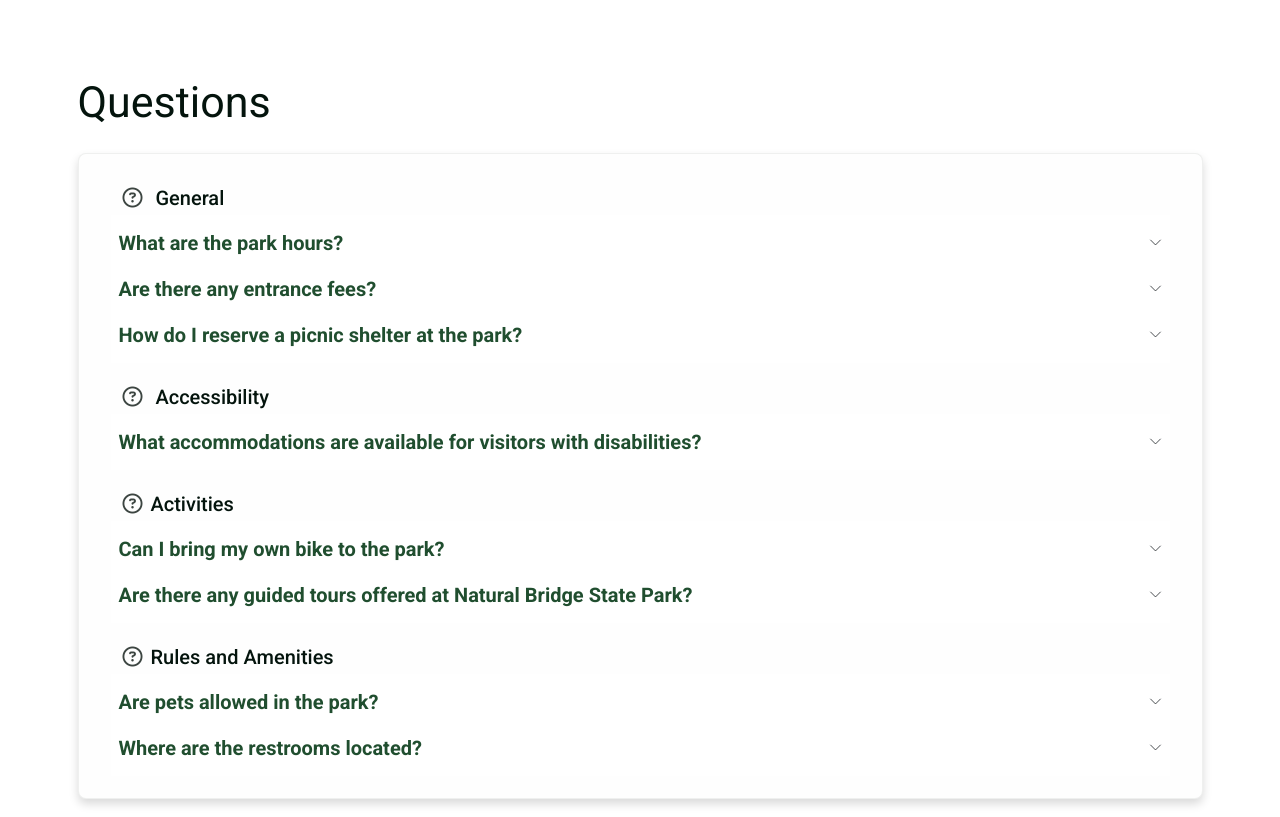
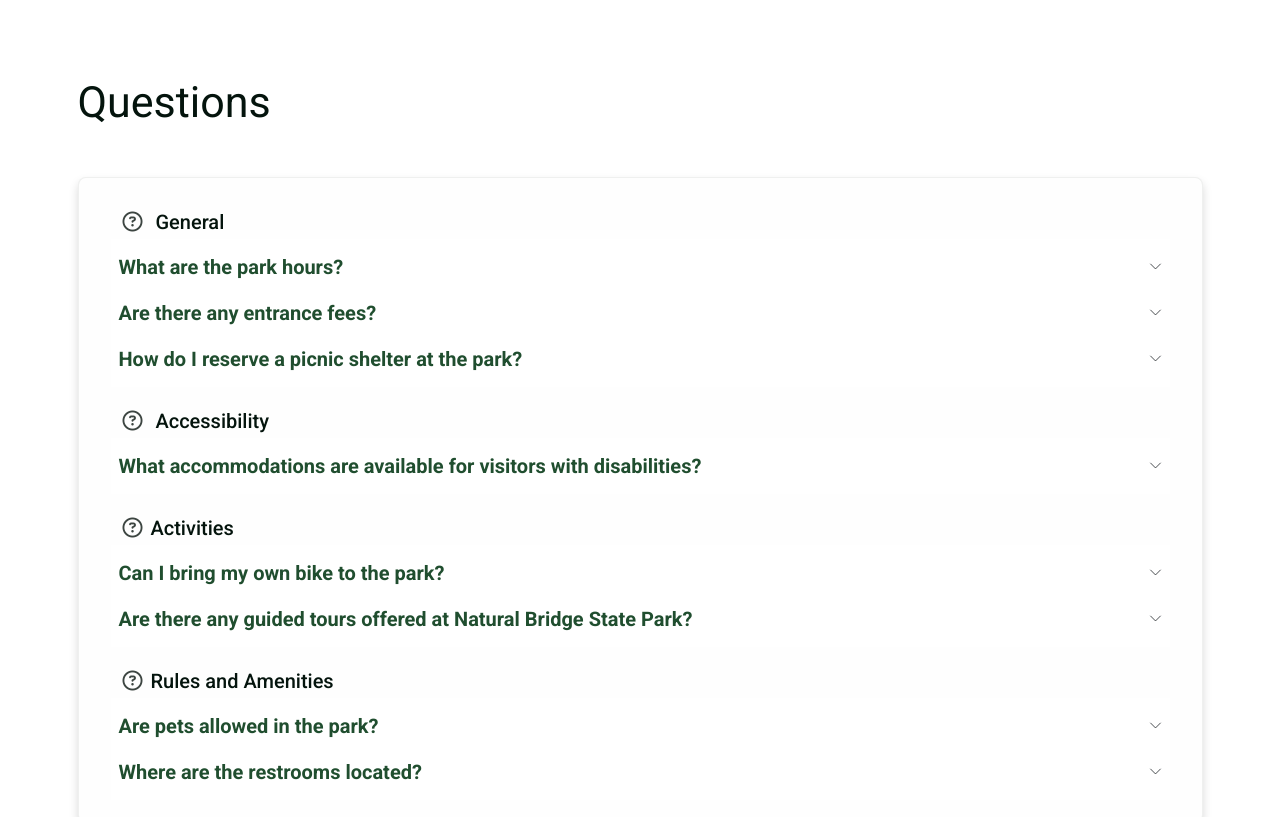
Before and after one commit to SarahVanT/virginia-state-parks-redesign, a website: page naturalbridge.html in a window 1280 px wide. Shown: the part 2881-3698 px from the top of the page. Drawn offline with nearby package versions, Linux system fonts and the light colour scheme.

Commit message:
Updated formatting

```diff
--- a/naturalbridge.html
+++ b/naturalbridge.html
@@ -414,10 +414,10 @@
           </p>
         </div>
       </section>
-      <section>
-        <div class="container my-xxl">
+      <section class="my-xl my-lg-xxl">
+        <div class="container">
           <h2>Questions</h2>
-          <div class="shadow questions-container">
+          <div class="shadow questions-container mt-md mt-lg-xl">
             <div class="row">
               <div class="col-12">
                 <h3 class="question-category">
```
